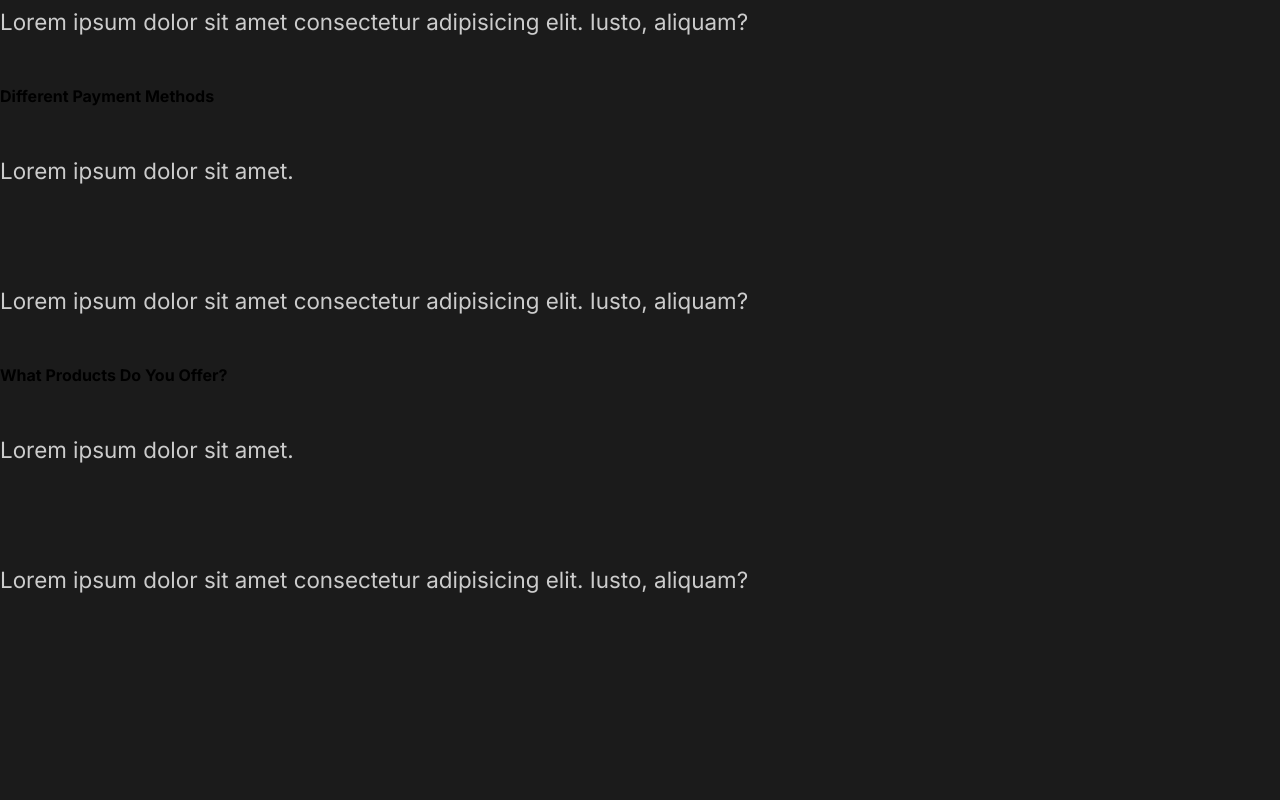
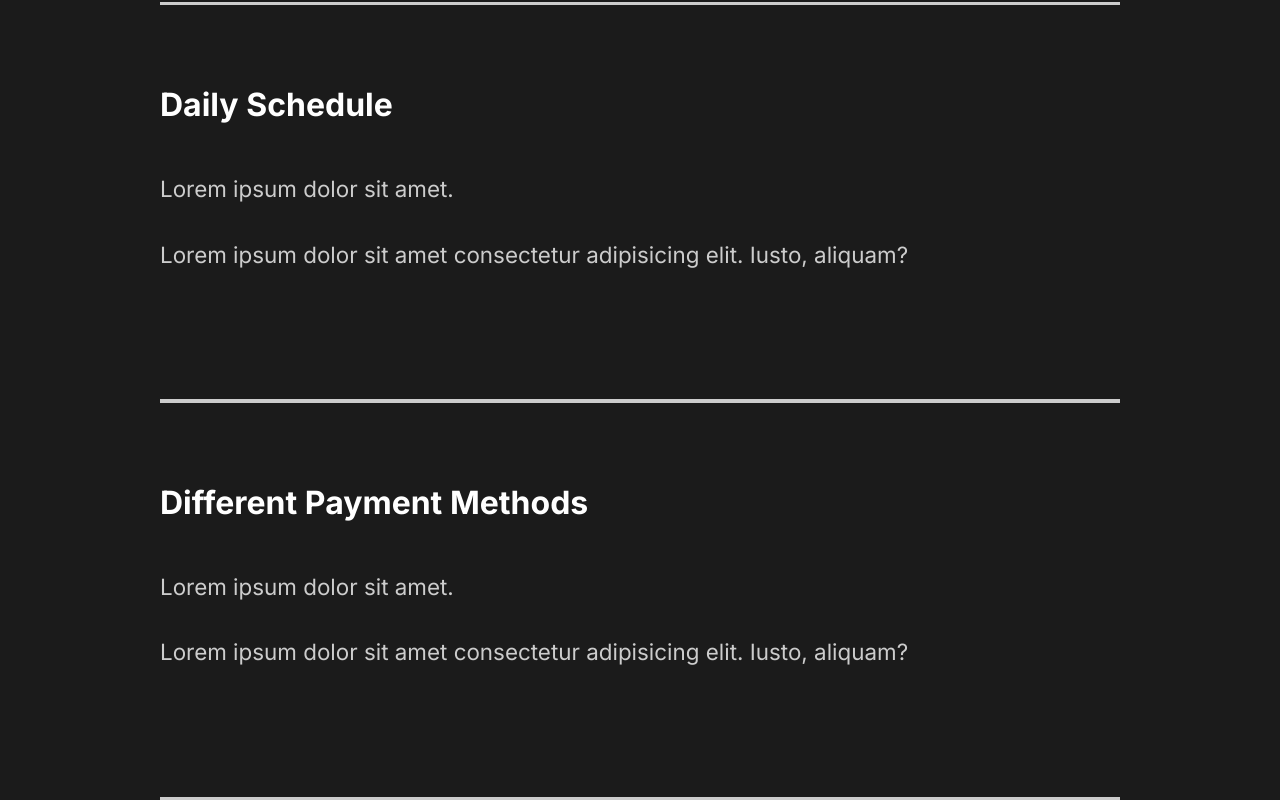
Before and after one commit to limbaniafagalde/portfolio, a React (Create React App) app: page / in a window 1280 px wide. Shown: the part 2620-3420 px from the top of the page. Before the commit the page ends 3265 px from the top, so only its background shows below. Built offline with nearby package versions, Linux system fonts and the light colour scheme.

Commit message:
Styling Faq Section

```diff
--- a/src/components/FaqSection.js
+++ b/src/components/FaqSection.js
@@ -1,8 +1,11 @@
 import React from "react";
+import styled from "styled-components";
+import {About} from "../styles";
+
 
 const FaqSection = () =>{
     return(
-        <div className="faq">
+        <Faq>
             <h2>Any Questions?</h2>
             <div className="question">
                 <h4>How Do I Start?</h4>
@@ -11,6 +14,7 @@
                     <p>Lorem ipsum dolor sit amet consectetur adipisicing elit. Iusto, aliquam?</p>
                 </div>
             </div>
+            <div className="faq-line"></div>
             <div className="question">
                 <h4>Daily Schedule</h4>
                 <div className="answer">
@@ -18,6 +22,7 @@
                     <p>Lorem ipsum dolor sit amet consectetur adipisicing elit. Iusto, aliquam?</p>
                 </div>
             </div>
+            <div className="faq-line"></div>
             <div className="question">
                 <h4>Different Payment Methods</h4>
                 <div className="answer">
@@ -25,6 +30,7 @@
                     <p>Lorem ipsum dolor sit amet consectetur adipisicing elit. Iusto, aliquam?</p>
                 </div>
             </div>
+            <div className="faq-line"></div>
             <div className="question">
                 <h4>What Products Do You Offer?</h4>
                 <div className="answer">
@@ -32,8 +38,35 @@
                     <p>Lorem ipsum dolor sit amet consectetur adipisicing elit. Iusto, aliquam?</p>
                 </div>
             </div>
-        </div>
+        </Faq>
     )
 }
 
+const Faq = styled(About)`
+    display: block;
+    span{
+        display: block;
+    }
+    h2{
+        padding-bottom: 2rem;
+        font-weight: lighter;
+    }
+    .faq-line{
+        background: #cccccc;
+        height: 0.2rem;
+        margin: 2rem 0rem;
+        width: 100%;
+    }
+    .question{
+        padding: 3rem 0rem;
+        cursor: pointer;
+    }
+    .answer{
+        padding: 2rem 0rem;
+        p{
+            padding: 1rem 0rem;
+        }
+    }
+`;
+
 export default FaqSection;
--- a/src/components/GlobalStyle.js
+++ b/src/components/GlobalStyle.js
@@ -41,6 +41,7 @@
 
 h4{
     font-weight: bold;
+    font-size: 2rem;
 }
 
 a{
```
